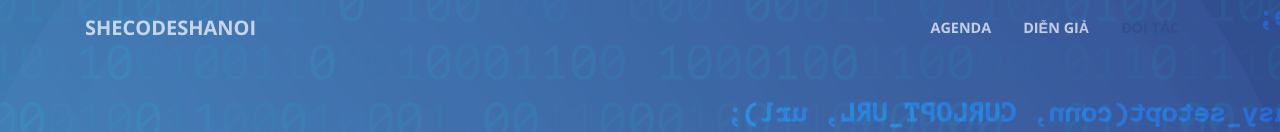
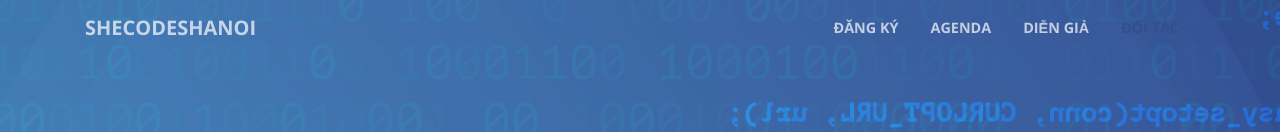
Before and after one commit to hoduchieu01/SheCodesHanoi, a website with bundled scripts: page index.html in a window 1280 px wide. Shown: the top 132 px of the page. Built offline with nearby package versions, Linux system fonts and the light colour scheme; files whose address does not match are found by name.

Commit message:
update index.html

```diff
--- a/index.html
+++ b/index.html
@@ -43,6 +43,9 @@
       </button>
       <div class="collapse navbar-collapse" id="navbarResponsive">
         <ul class="navbar-nav text-uppercase ml-auto">
+          <li class="nav-item">
+            <a class="nav-link js-scroll-trigger" href="http://register.shecodesvn.tech">Đăng ký</a>
+          </li>
           <li class="nav-item">
             <a class="nav-link js-scroll-trigger" href="#agenda">Agenda</a>
           </li>
```
